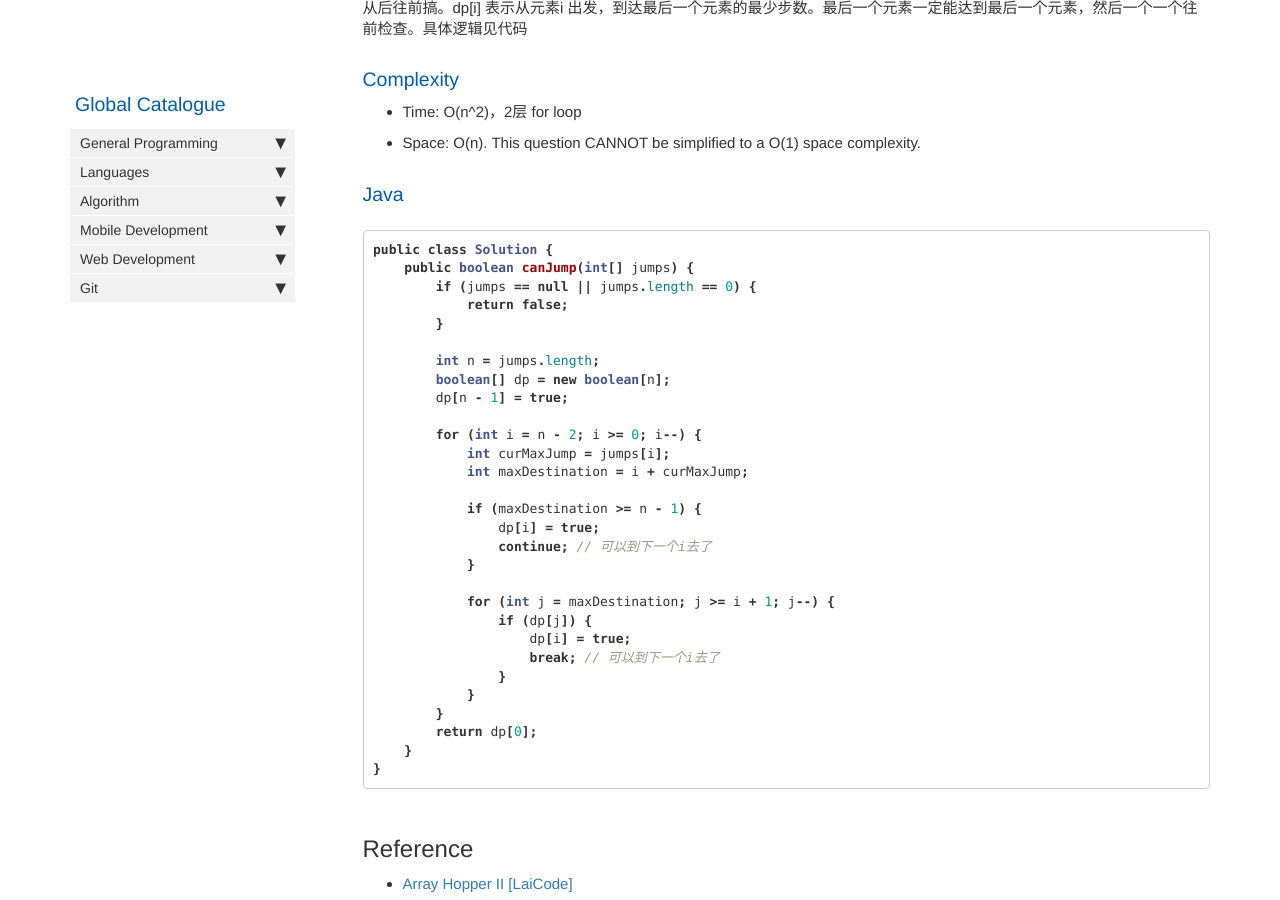
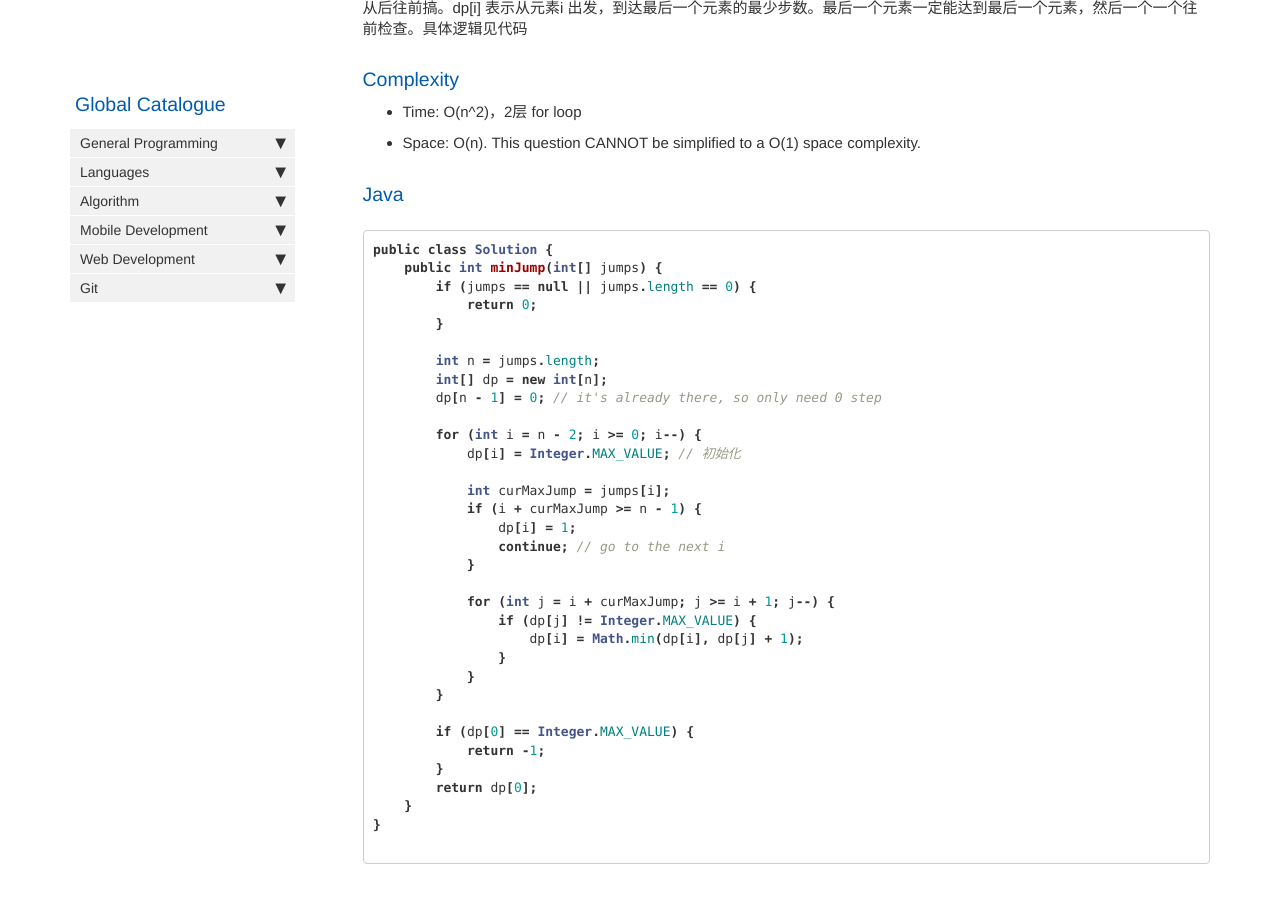
Before and after one commit to HungryOrc/hungryorc.github.io, a Jekyll site: the page built from pages/algorithm/algorithm_arrayHopper2_minStepsToReachEndOfArray.md, in a window 1280 px wide and 900 px high, scrolled down 736 px. Built offline with Jekyll 4.4.1, drawn with Linux system fonts in a browser that asks for light colours; nearby versions of some CDN libraries; comment, search, counter and statistics services are not loaded.

Commit message:
Update algorithm_arrayHopper2_minStepsToReachEndOfArray.md

````diff
--- a/pages/algorithm/algorithm_arrayHopper2_minStepsToReachEndOfArray.md
+++ b/pages/algorithm/algorithm_arrayHopper2_minStepsToReachEndOfArray.md
@@ -35,34 +35,38 @@ Assumptions
 ### Java
 ```java
 public class Solution {
-    public boolean canJump(int[] jumps) {
+    public int minJump(int[] jumps) {
         if (jumps == null || jumps.length == 0) {
-            return false;
+            return 0;
         }
 
         int n = jumps.length;
-        boolean[] dp = new boolean[n];
-        dp[n - 1] = true;
+        int[] dp = new int[n];
+        dp[n - 1] = 0; // it's already there, so only need 0 step
 
         for (int i = n - 2; i >= 0; i--) {
+            dp[i] = Integer.MAX_VALUE; // 初始化
+
             int curMaxJump = jumps[i];
-            int maxDestination = i + curMaxJump;
-
-            if (maxDestination >= n - 1) {
-                dp[i] = true;
-                continue; // 可以到下一个i去了
+            if (i + curMaxJump >= n - 1) {
+                dp[i] = 1;
+                continue; // go to the next i
             }
 
-            for (int j = maxDestination; j >= i + 1; j--) {
-                if (dp[j]) {
-                    dp[i] = true;
-                    break; // 可以到下一个i去了
+            for (int j = i + curMaxJump; j >= i + 1; j--) {
+                if (dp[j] != Integer.MAX_VALUE) {
+                    dp[i] = Math.min(dp[i], dp[j] + 1);
                 }
             }
+        }
+
+        if (dp[0] == Integer.MAX_VALUE) {
+            return -1;
         }
         return dp[0];
     }
 }
+
 ```
 
 ## Reference
````
